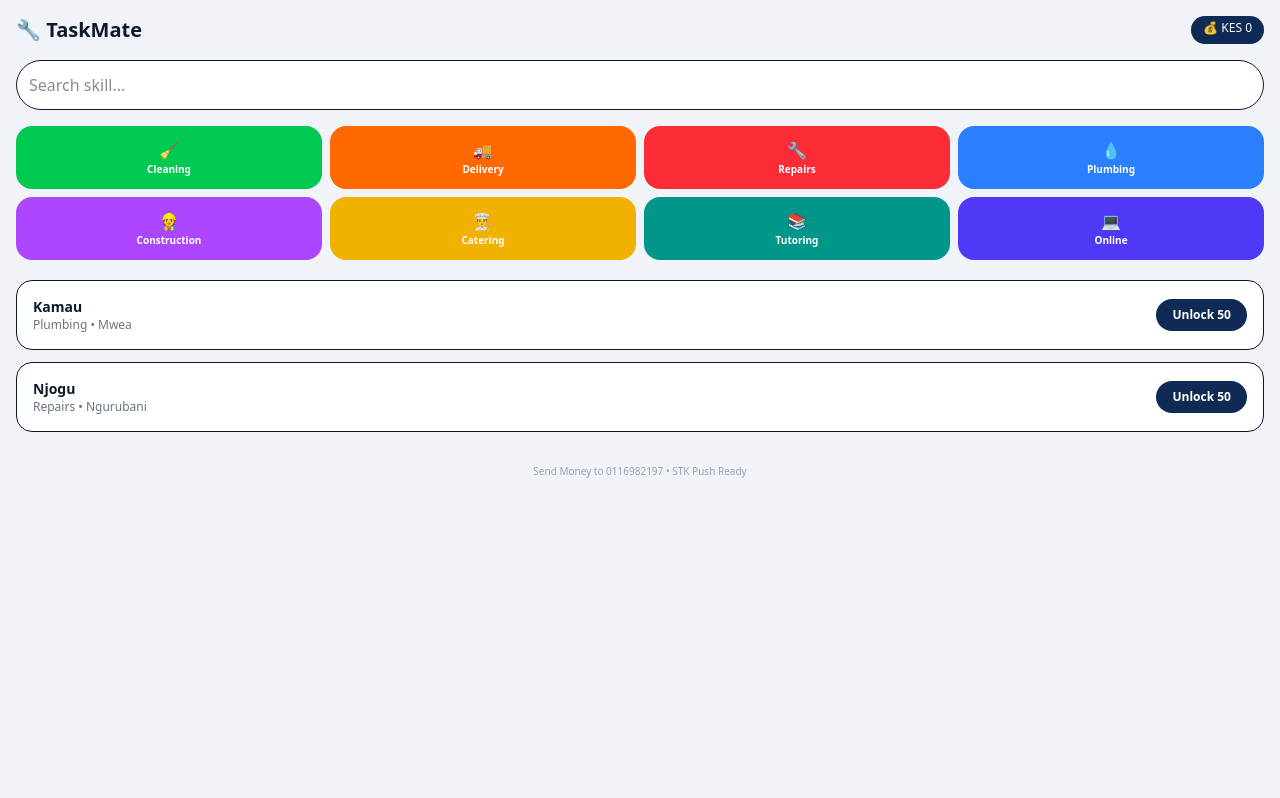
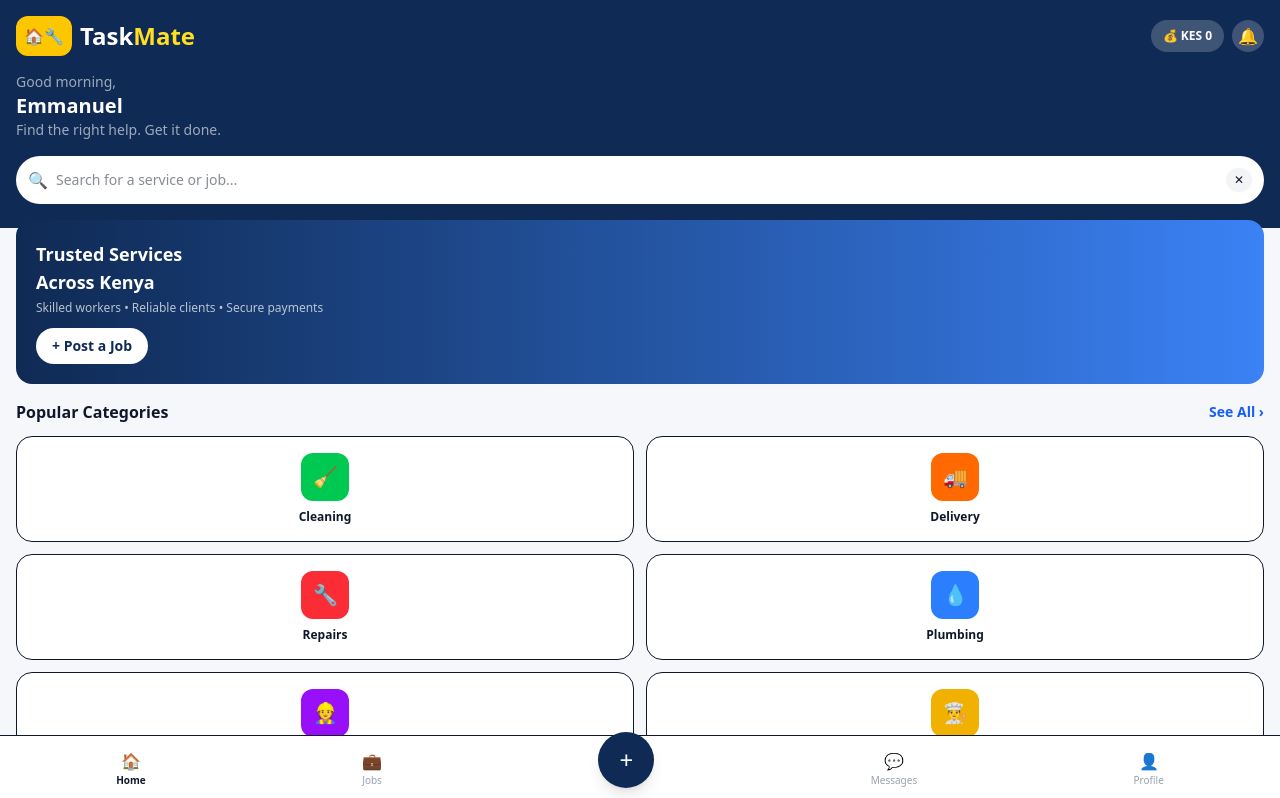
Before and after one commit to njoguemmanuel04-lgtm/taskmate, a Next.js app: page / in a window 1280 px wide. Shown: the top 798 px of the page. Built offline with nearby package versions, Linux system fonts and the light colour scheme.

Commit message:
Update page.tsx

```diff
--- a/app/page.tsx
+++ b/app/page.tsx
@@ -1,26 +1,40 @@
 "use client"
 import { useState, useEffect } from "react"
 import Link from "next/link"
+import { useRouter } from "next/navigation"
 
 export default function Home() {
+  const router = useRouter()
   const cats = [
     { n: "Cleaning", i: "🧹", c: "bg-green-500" },
     { n: "Delivery", i: "🚚", c: "bg-orange-500" },
     { n: "Repairs", i: "🔧", c: "bg-red-500" },
     { n: "Plumbing", i: "💧", c: "bg-blue-500" },
-    { n: "Construction", i: "👷", c: "bg-purple-500" },
-    { n: "Catering", i: "👨‍🍳", c: "bg-yellow-500" },
+    { n: "Construction", i: "👷", c: "bg-purple-600" },
+    { n: "Outside Catering", i: "👨‍🍳", c: "bg-yellow-500" },
     { n: "Tutoring", i: "📚", c: "bg-teal-600" },
-    { n: "Online", i: "💻", c: "bg-indigo-600" },
+    { n: "Online Jobs", i: "💻", c: "bg-indigo-600" },
+    { n: "Other", i: "•••", c: "bg-gray-400" },
+    { n: "Electrical Services", i: "⚡", c: "bg-pink-500" },
   ]
 
+  const [search, setSearch] = useState("")
+  const [unlocked, setUnlocked] = useState<number[]>([])
   const [workers, setWorkers] = useState<any[]>([])
-  const [unlocked, setUnlocked] = useState<number[]>([])
-  const [search, setSearch] = useState("")
   const mpesa = "0116982197"
 
   useEffect(() => {
-    setWorkers(JSON.parse(localStorage.getItem("workers") || "[]"))
+    const w = JSON.parse(localStorage.getItem("workers") || "[]")
+    if (w.length === 0) {
+      // Demo fundis so buttons show something
+      const demo = [
+        { name: "Kamau", skill: "Plumbing", loc: "Mwea", phone: "0700000001" },
+        { name: "Njogu", skill: "Electrical Services", loc: "Ngurubani", phone: "0700000002" },
+        { name: "Wafula", skill: "Cleaning", loc: "Mwea", phone: "0700000003" },
+      ]
+      localStorage.setItem("workers", JSON.stringify(demo))
+      setWorkers(demo)
+    } else setWorkers(w)
     setUnlocked(JSON.parse(localStorage.getItem("unlocked_fundis") || "[]"))
   }, [])
 
@@ -28,7 +42,6 @@ export default function Home() {
     const raw = prompt(`Pay KES 50 to ${mpesa}\nEnter your M-PESA number (07...)`)
     if (!raw) return
     const phone = raw.startsWith("0")? `254${raw.slice(1)}` : raw
-
     try {
       alert(`⏳ Sending STK to ${phone}...`)
       const res = await fetch("/api/mpesa", {
@@ -47,43 +60,69 @@ export default function Home() {
         return
       }
     } catch {}
-
-    if (!confirm(`STK not ready - Use Send Money\nSend KES 50 to ${mpesa}\nM-PESA -> Send Money\nOK after pay`)) return
+    if (!confirm(`STK not ready - Use Send Money\nSend KES 50 to ${mpesa}\nOK after pay`)) return
     const nu = [...unlocked, idx]
     setUnlocked(nu)
     localStorage.setItem("unlocked_fundis", JSON.stringify(nu))
   }
 
-  const list = workers.length? workers : [
-    { name: "Kamau", skill: "Plumbing", loc: "Mwea" },
-    { name: "Njogu", skill: "Repairs", loc: "Ngurubani" },
-  ]
-
-  const filtered = list.filter((w: any) =>
-    (w.skill || "").toLowerCase().includes(search.toLowerCase()) ||
-    (w.name || "").toLowerCase().includes(search.toLowerCase())
+  const filtered = workers.filter((w: any) =>
+    w.skill.toLowerCase().includes(search.toLowerCase()) ||
+    w.name.toLowerCase().includes(search.toLowerCase())
   )
 
   return (
-    <div className="min-h-screen bg-[#f0f4f8] p-4 pb-20">
-      <div className="flex justify-between">
-        <h1 className="font-black text-xl">🔧 TaskMate</h1>
-        <Link href="/earnings" className="bg-[#0f2a54] text-white px-3 py-1 rounded-full text-xs">💰 KES {unlocked.length * 50}</Link>
+    <div className="min-h-screen bg-[#f5f7fa] pb-24">
+      {/* HEADER */}
+      <div className="bg-[#0f2a54] p-4 pb-6">
+        <div className="flex justify-between items-center">
+          <div className="flex items-center gap-2">
+            <div className="bg-yellow-400 p-2 rounded-xl">🏠🔧</div>
+            <h1 className="font-black text-white text-2xl">Task<span className="text-yellow-300">Mate</span></h1>
+          </div>
+          <div className="flex gap-2">
+            <button onClick={()=>router.push("/earnings")} className="bg-white/20 text-white px-3 py-1 rounded-full text-xs font-bold">💰 KES {unlocked.length * 50}</button>
+            <button onClick={()=>alert("🔔 No new notifications")} className="bg-white/20 w-8 h-8 rounded-full">🔔</button>
+          </div>
+        </div>
+        <p className="text-white/60 text-sm mt-4">Good morning,</p>
+        <p className="text-white font-bold text-xl">Emmanuel</p>
+        <p className="text-white/60 text-sm">Find the right help. Get it done.</p>
+
+        <div className="mt-4 bg-white rounded-full p-3 flex items-center gap-2">
+          <span>🔍</span>
+          <input value={search} onChange={e=>setSearch(e.target.value)} placeholder="Search for a service or job..." className="flex-1 outline-none text-sm" />
+          <button onClick={()=>setSearch("")} className="text-xs bg-gray-100 px-2 py-1 rounded-full">✕</button>
+        </div>
       </div>
 
-      <input value={search} onChange={e => setSearch(e.target.value)}
-        placeholder="Search skill..."
-        className="w-full mt-4 p-3 rounded-full border bg-white" />
+      {/* BANNER */}
+      <div className="mx-4 -mt-2 bg-gradient-to-r from-[#0f2a54] to-[#3b82f6] rounded-2xl p-5 text-white">
+        <h2 className="font-bold text-lg">Trusted Services<br/>Across Kenya</h2>
+        <p className="text-xs text-white/70 mt-1">Skilled workers • Reliable clients • Secure payments</p>
+        <button onClick={()=>router.push("/post")} className="mt-3 bg-white text-[#0f2a54] px-4 py-2 rounded-full text-sm font-bold">+ Post a Job</button>
+      </div>
 
-      <div className="grid grid-cols-4 gap-2 mt-4">
+      {/* CATEGORIES */}
+      <div className="p-4">
+        <div className="flex justify-between items-center">
+          <h3 className="font-bold">Popular Categories</h3>
+          <button onClick={()=>{setSearch(""); window.scrollTo(0,400)}} className="text-blue-600 text-sm font-bold">See All ›</button>
+        </div>
+
+        <div className="grid grid-cols-2 gap-3 mt-3">
           {cats.map((c, i) => (
-          <div key={i} className={`${c.c} text-white p-3 rounded-2xl text-center`}>
-            <p>{c.i}</p><p className="text-[10px] font-bold">{c.n}</p>
-          </div>
+            <button key={i} onClick={()=>setSearch(c.n === "Other"? "" : c.n)} className="bg-white border rounded-2xl p-4 text-center active:scale-95 transition">
+              <div className={`${c.c} w-12 h-12 mx-auto rounded-xl flex items-center justify-center text-xl text-white`}>{c.i}</div>
+              <p className="font-bold text-xs mt-2">{c.n}</p>
+            </button>
           ))}
         </div>
 
-      <div className="mt-5 space-y-3">
+        {/* FUNDIS LIST - SHOWS WHEN CATEGORY CLICKED */}
+        <div className="mt-6">
+          <h3 className="font-bold text-sm mb-2">{search? `Results for "${search}"` : "Available Fundis"}</h3>
+          <div className="space-y-3">
             {filtered.map((w: any, i: number) => (
               <div key={i} className="bg-white rounded-2xl p-4 border flex justify-between items-center">
                 <div>
@@ -91,15 +130,25 @@ export default function Home() {
                   <p className="text-xs text-gray-500">{w.skill} • {w.loc}</p>
                 </div>
                 {unlocked.includes(i)? (
-              <a href={`tel:${w.phone || mpesa}`} className="bg-green-600 text-white px-4 py-2 rounded-full text-xs font-bold">Call</a>
+                  <a href={`tel:${w.phone}`} className="bg-green-600 text-white px-4 py-2 rounded-full text-xs font-bold">📞 Call</a>
                 ) : (
-              <button onClick={() => unlock(i)} className="bg-[#0f2a54] text-white px-4 py-2 rounded-full text-xs font-bold">Unlock 50</button>
+                  <button onClick={()=>unlock(i)} className="bg-[#0f2a54] text-white px-4 py-2 rounded-full text-xs font-bold">Unlock 50</button>
                 )}
               </div>
             ))}
+            {filtered.length===0 && <p className="text-center text-xs text-gray-400 mt-4">Tap a category above to find fundis 👆</p>}
+          </div>
+        </div>
       </div>
 
-      <p className="text-center text-[10px] text-gray-400 mt-8">Send Money to {mpesa} • STK Push Ready</p>
+      {/* BOTTOM NAV - ALL FUNCTIONING */}
+      <div className="fixed bottom-0 left-0 right-0 bg-white border-t flex justify-around items-center p-2 py-3">
+        <button onClick={()=>window.scrollTo(0,0)} className="text-center"><p>🏠</p><p className="text-[10px] font-bold">Home</p></button>
+        <button onClick={()=>router.push("/jobs")} className="text-center text-gray-400"><p>💼</p><p className="text-[10px]">Jobs</p></button>
+        <button onClick={()=>router.push("/post")} className="bg-[#0f2a54] w-14 h-14 rounded-full flex items-center justify-center text-white text-2xl -mt-4 shadow-lg">+</button>
+        <button onClick={()=>router.push("/messages")} className="text-center text-gray-400"><p>💬</p><p className="text-[10px]">Messages</p></button>
+        <button onClick={()=>router.push("/profile")} className="text-center text-gray-400"><p>👤</p><p className="text-[10px]">Profile</p></button>
+      </div>
     </div>
   )
 }
```
Lines whose indentation alone changed are shown as unchanged.
